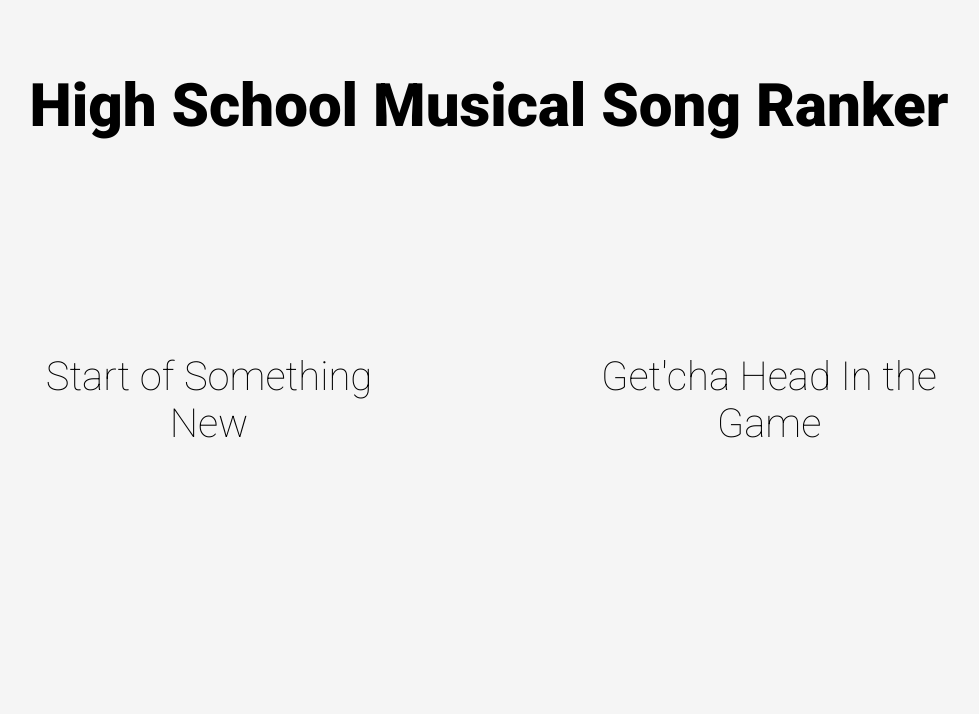
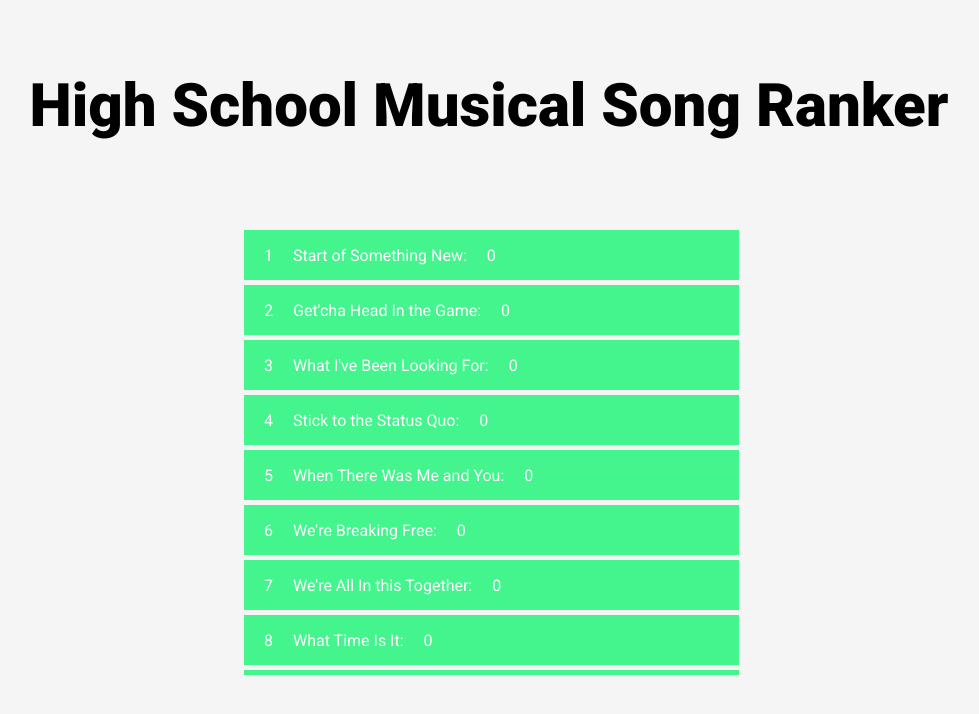
Before and after one commit to raelBernardino/HSM-Picker, a React (Create React App) app: page / in a window 1280 px wide. Shown: the top 714 px of the page, without its empty margins (151-1130 px from the left). Built offline with nearby package versions, Linux system fonts and the light colour scheme.

Commit message:
Third Draft, resized some things css work

```diff
--- a/src/App.js
+++ b/src/App.js
@@ -104,7 +104,7 @@
       currentIndex: 0,
       indexCounter: 0,
       finishCounter: 0,
-      completed: false
+      completed: true
     }
     this._displaySongs = this._displaySongs.bind(this)
     this._addPoint = this._addPoint.bind(this)
--- a/src/App.scss
+++ b/src/App.scss
@@ -94,7 +94,8 @@
     justify-content: center;
     min-width: 500px;
     height: 500px;
-    max-height: 500px;
+    max-height: 450px;
+    margin-top: 100px;
     overflow-x: hidden;
     overflow-y: scroll;
     }
```
